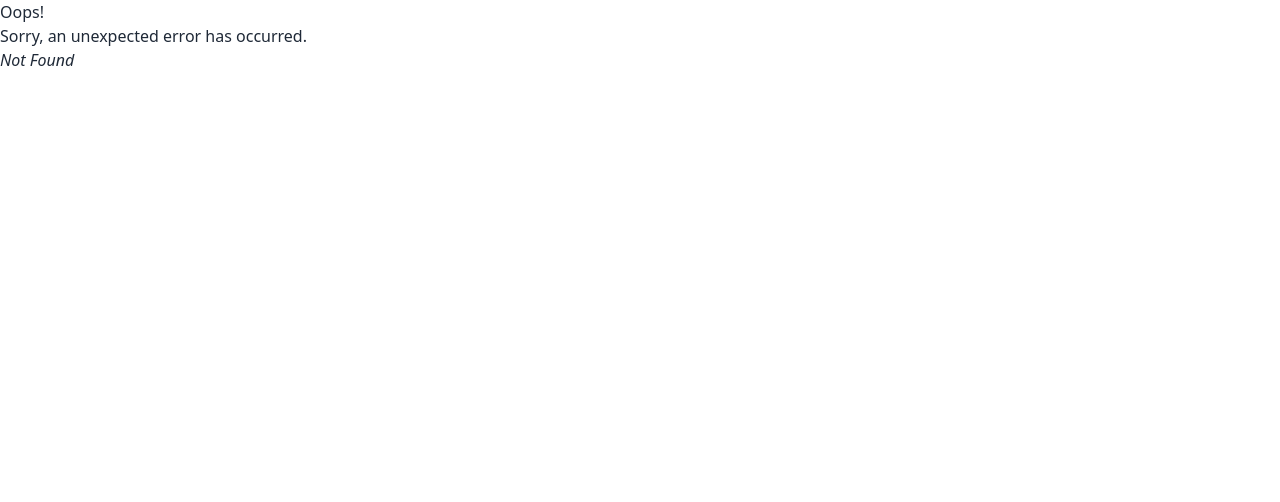
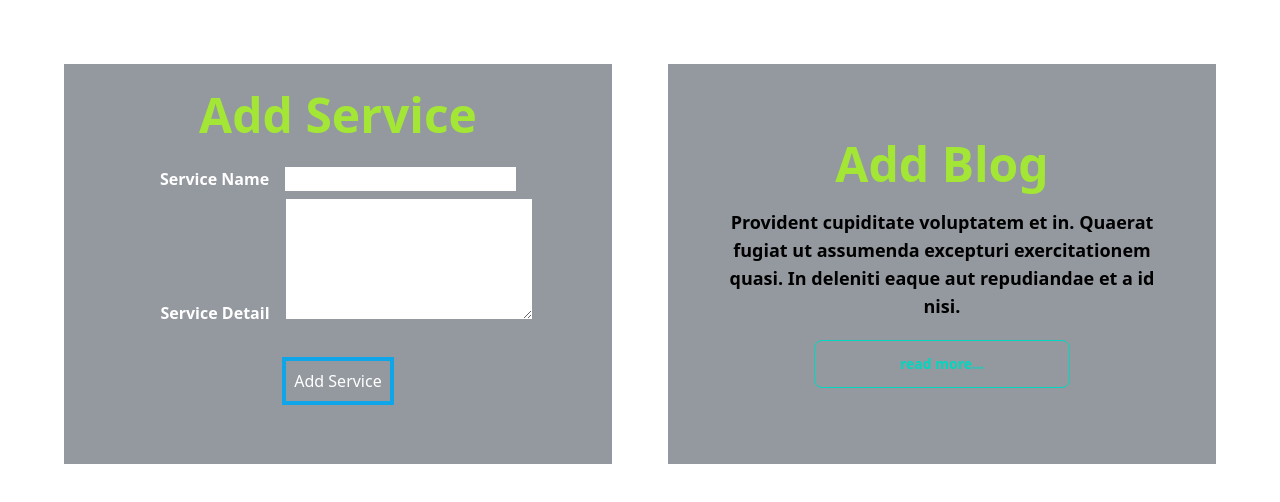
Before and after one commit to Abdullah0095/primex-it, a React (Vite) app: page /admin in a window 1280 px wide. Before the commit this address had no page. Shown: the top 502 px of the page. Built offline with nearby package versions, Linux system fonts and the light colour scheme.

Commit message:
server side also added

```diff
--- /dev/null
+++ b/src/Components/Admin/Admin.jsx
@@ -0,0 +1,60 @@
+import React from 'react';
+
+const Admin = () => {
+    const handleAddService = event => {
+        event.preventDefault();
+        const form = event.target;
+        const serviceName = form.name.value;
+        const serviceDescription = form.detail.value;
+        const service = {serviceName, serviceDescription};
+        console.log(service)
+
+        fetch('http://localhost:5000/service', {
+            method: "POST",
+            headers: {"content-type" : "application/json"},
+            body: JSON.stringify(service)
+        }
+        )
+        .then(res => res.json())
+        .then(data => {
+            console.log(data)
+            if(data.insertedId){
+                alert("Service added successfully");
+                form.reset();
+            }
+        })
+    }
+    return (
+        <div className='grid md:grid-cols-2 m-16 gap-14'>
+            <div className="hero md:min-h-[400px]" >
+                <div className="hero-overlay bg-opacity-50"></div>
+                <div className="hero-content text-center text-neutral-content">
+                    <div className="max-w-md text-white">
+                        <h1 className="mb-5 text-5xl font-bold text-lime-400">Add Service</h1>
+                        <form onSubmit={handleAddService}>
+                            <label className='m-2 font-bold' htmlFor="">Service Name</label>
+                            <input className='m-2' type="text" name="name" id="" /> <br />
+                            <label className='m-4 font-bold' htmlFor="">Service Detail</label>
+                            <textarea  name="detail" id="" cols="25" rows="5" ></textarea> <br />
+                            <input className='m-8 p-2  border-4 border-sky-500 hover:bg-black hover:text-orange-50' type="submit" value="Add Service" />
+
+                        </form>
+                    </div>
+                </div>
+            </div>
+
+            <div className="hero md:min-h-[400px]" >
+                <div className="hero-overlay bg-opacity-50"></div>
+                <div className="hero-content text-center text-neutral-content">
+                    <div className="max-w-md">
+                        <h1 className="mb-5 text-5xl font-bold text-lime-400">Add Blog</h1>
+                        <p className="mb-5 text-black text-lg font-semibold">Provident cupiditate voluptatem et in. Quaerat fugiat ut assumenda excepturi exercitationem quasi. In deleniti eaque aut repudiandae et a id nisi.</p>
+                        <button className="btn btn-wide btn-outline btn-accent">read more...</button>
+                    </div>
+                </div>
+            </div>
+        </div>
+    );
+};
+
+export default Admin;
--- a/src/Components/SharePage/Navbar/Navbar.jsx
+++ b/src/Components/SharePage/Navbar/Navbar.jsx
@@ -6,7 +6,8 @@ const Navbar = () => {
 
         <Link className='px-5' to='/'>Home</Link>
         <Link className='px-5' to='/service'>Services</Link>
-        <Link className='px-5' to='/'>Achievement</Link>
+        <Link className='px-5' to='/'>testimonial</Link>
+        <Link className='px-5' to='/'>Blogs</Link>
         <Link className='px-5' to='/about'>About Us</Link>
         <Link className='px-5' to='/contact'>Contact</Link>
     </>
--- a/src/main.jsx
+++ b/src/main.jsx
@@ -13,6 +13,8 @@ import About from './Components/About/About';
 import Contact from './Components/Contact/Contact';
 import HomePage from './Components/Home/HomePage/HomePage.jsx';
 import Services from './Components/Services/Services.jsx';
+
+import Admin from './Components/Admin/Admin.jsx';
 
 const router = createBrowserRouter([
   {
@@ -38,6 +40,10 @@ const router = createBrowserRouter([
       },
     ]
   },
+  {
+    path: '/admin',
+    element: <Admin></Admin>
+  }
 ]);
 
 ReactDOM.createRoot(document.getElementById('root')).render(
```
Also changed, not shown: 1 other file (tests, documents, lock files or other folders).
